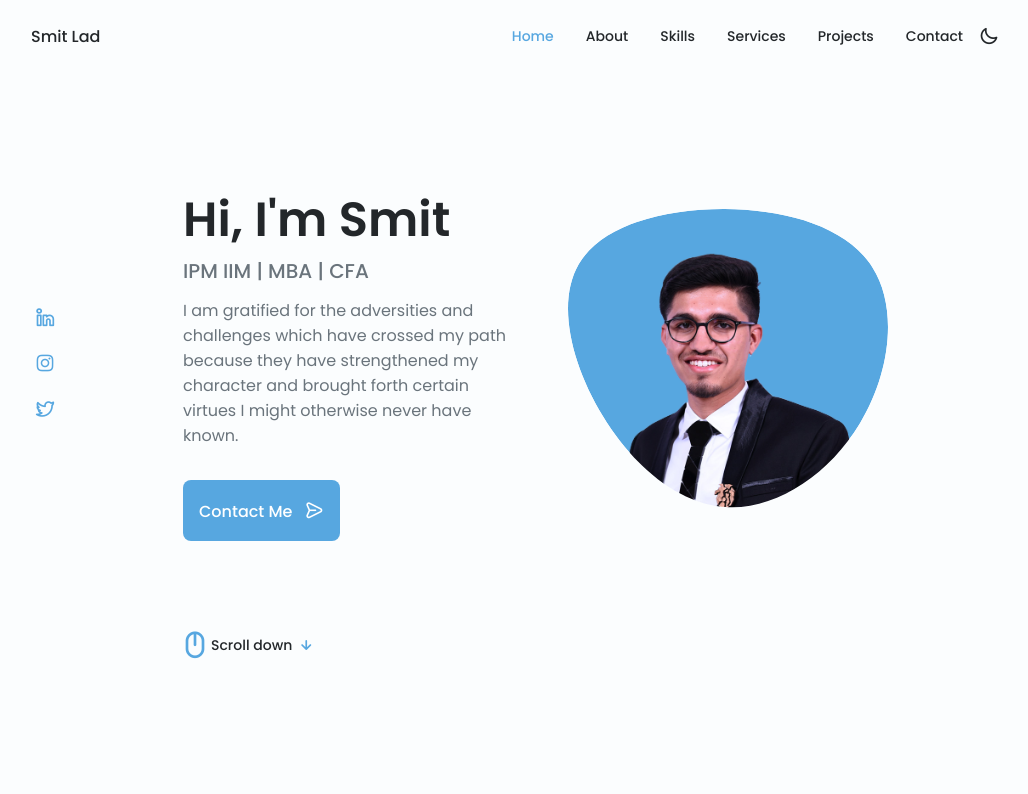
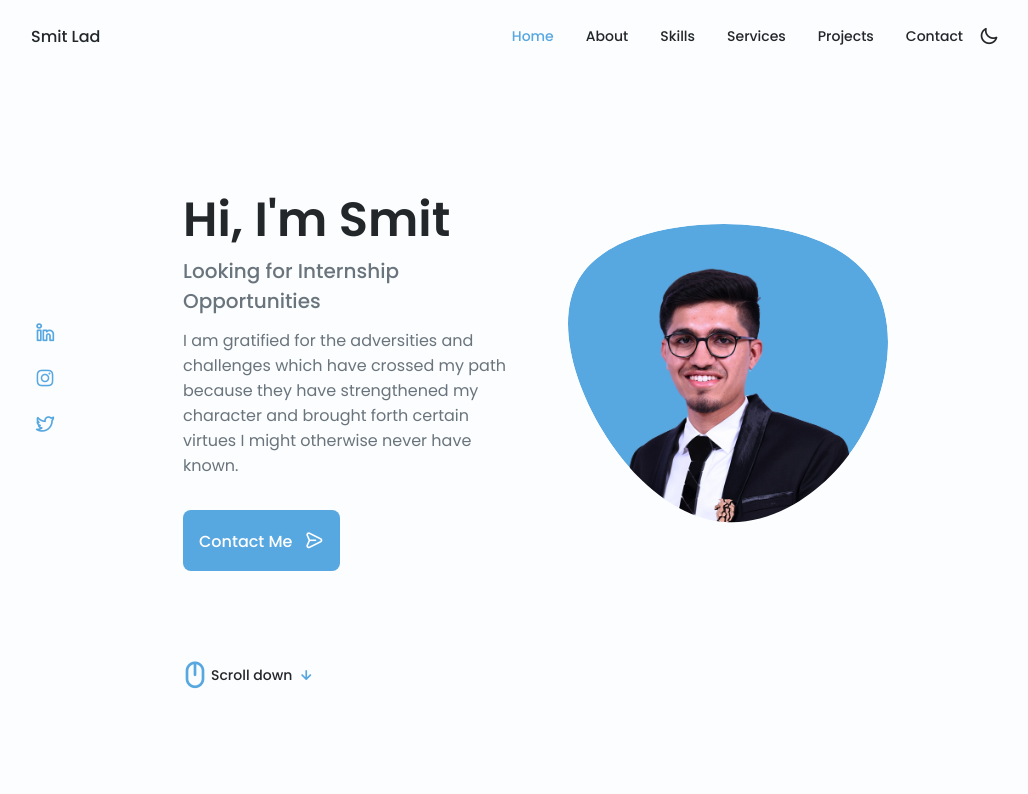
Before and after one commit to smit-lad/smit-lad.github.io, a plain HTML site: page index.html in a window 1280 px wide. Shown: the top 794 px of the page, without its empty margins (125-1153 px from the left). Drawn offline with nearby package versions, Linux system fonts and the light colour scheme.

Commit message:
Update index.html

```diff
--- a/index.html
+++ b/index.html
@@ -119,7 +119,7 @@
 
                     <div class="home__data">
                         <h1 class="home__title">Hi, I'm Smit</h1>
-                        <h3 class="home__subtitle"> IPM IIM | MBA | CFA</h3>
+                        <h3 class="home__subtitle"> Looking for Internship Opportunities</h3>
                         <p class="home__description"> I am gratified for the adversities and challenges which have crossed my path because they have strengthened my character and brought forth certain virtues I might otherwise never have known. </p>
                         <a href="#contact" class="button button-flex">
                             Contact Me <i class="uil uil-message button__icon"></i>
```
